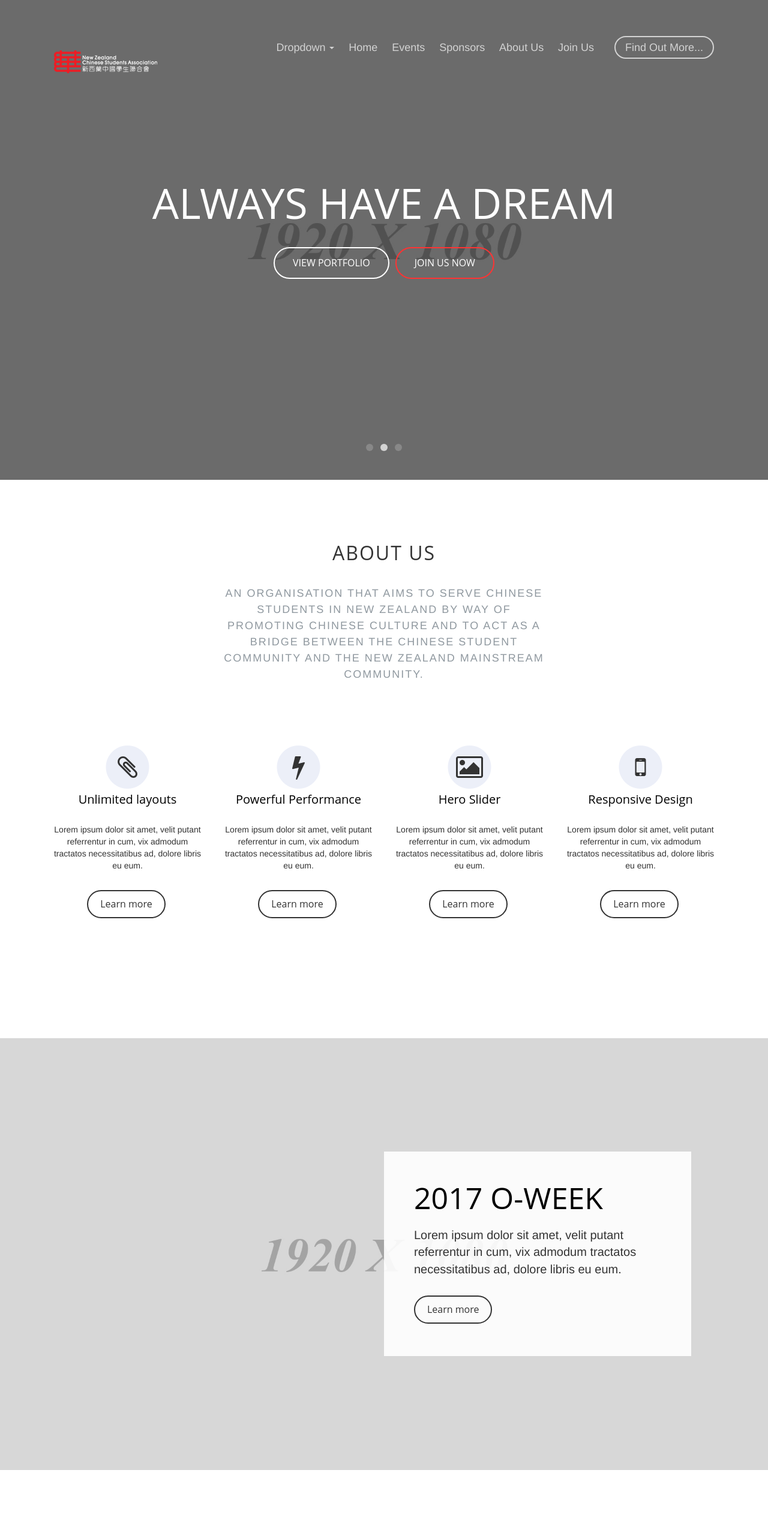
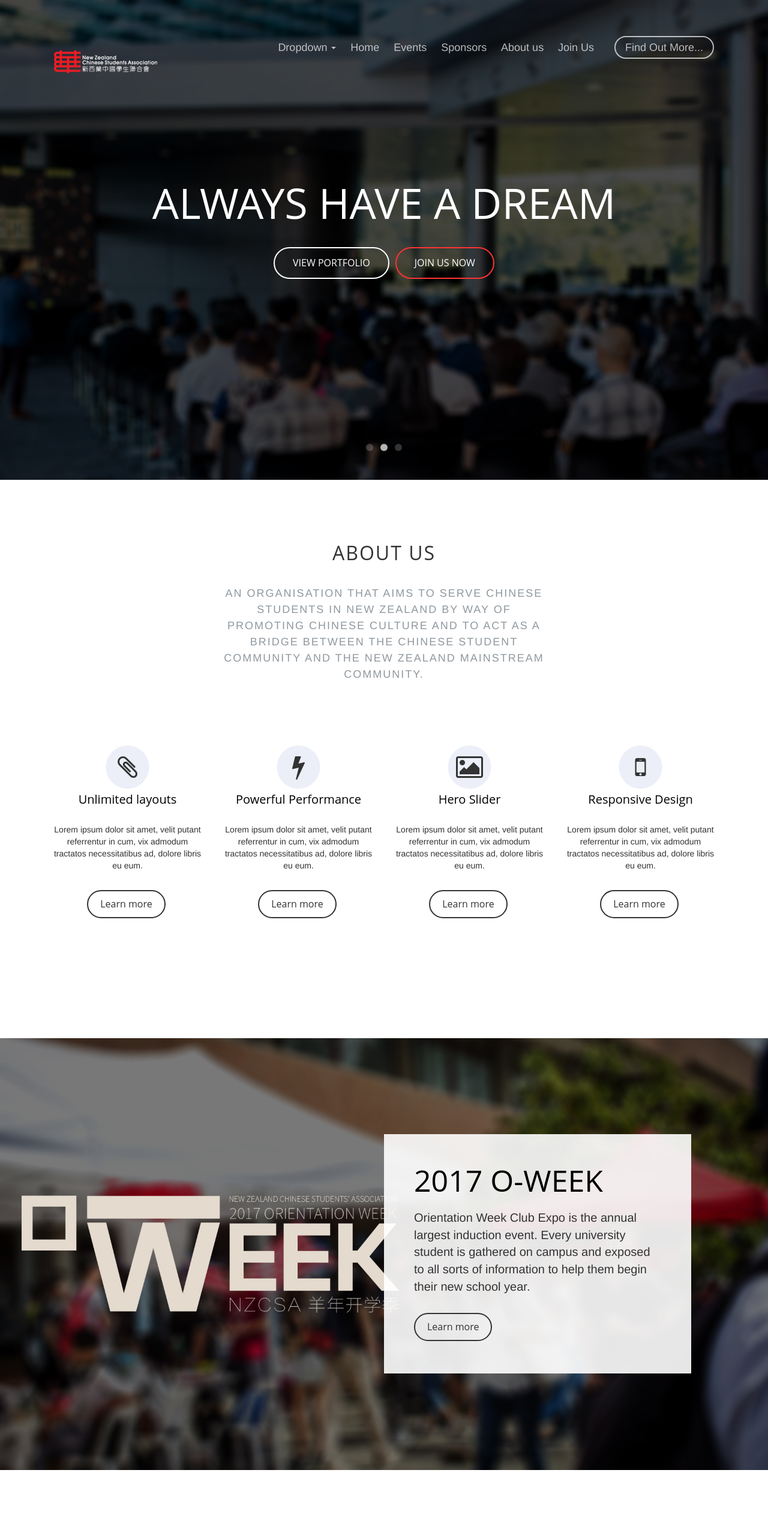
Before and after one commit to NZCSA/NZCSAWebsite, a plain HTML site: page index.html in a window 1280 px wide. Shown: the top 2546 px of the page at 60% size. Drawn offline with Linux system fonts and the light colour scheme.

Commit message:
change image

```diff
--- a/index.html
+++ b/index.html
@@ -50,7 +50,7 @@
 						<li><a href="products.html">Home</a></li>
 						<li><a href="services.html">Events</a></li>
 						<li><a href="pricing.html">Sponsors</a></li>
-						<li><a href="about.html">About Us</a></li>
+						<li><a href="about.html">About us</a></li>
 						<li><a href="contact.html">Join Us</a></li>
 						<li class="cta"><a href="#advantages">Find Out More...</a></li>
 					</ul>
@@ -63,7 +63,7 @@
 	<aside id="hero" class="js-fullheight">
 		<div class="flexslider js-fullheight">
 			<ul class="slides">
-		   	<li style="background-image: url(images/slide1.jpg);">
+		   	<li style="background-image: url(images/Background2.jpg);">
 		   		<div class="overlay-gradient overlay"></div>
 		   		<div class="container">
 		   			<div class="col-md-10 col-md-offset-1 text-center js-fullheight slider-text">
@@ -74,7 +74,7 @@
 		   			</div>
 		   		</div>
 		   	</li>
-		   	<li style="background-image: url(images/slide2.jpg);">
+		   	<li style="background-image: url(images/Background1.jpg);">
 		   		<div class="overlay-gradient overlay"></div>
 		   		<div class="container">
 		   			<div class="col-md-10 col-md-offset-1 text-center js-fullheight slider-text">
@@ -150,10 +150,10 @@
 
 	<!--Image Section-->
 	<div class="section-with-image">
-		<img src="images/image-goal.jpg" alt="" class="img-responsive" style="width:100%;">
+		<img src="images/oweek.jpg" alt="" class="img-responsive" style="width:100%;">
 		<div class="box animate-box">
 			<h2>2017 O-WEEK</h2>
-			<p>Lorem ipsum dolor sit amet, velit putant referrentur in cum, vix admodum tractatos necessitatibus ad, dolore libris eu eum.</p>
+			<p>Orientation Week Club Expo is the annual largest induction event. Every university student is gathered on campus and exposed to all sorts of information to help them begin their new school year.</p>
 			<p><a href="#" class="btn btn-primary btn-outline with-arrow"> Learn more <i class="fa fa-arrow-right"></i></a></p>
 		</div>
 	</div>
```
Also changed, not shown: images/Background1.jpg (added), images/Background2.jpg (added), images/oweek.jpg (added), 5 other files.
